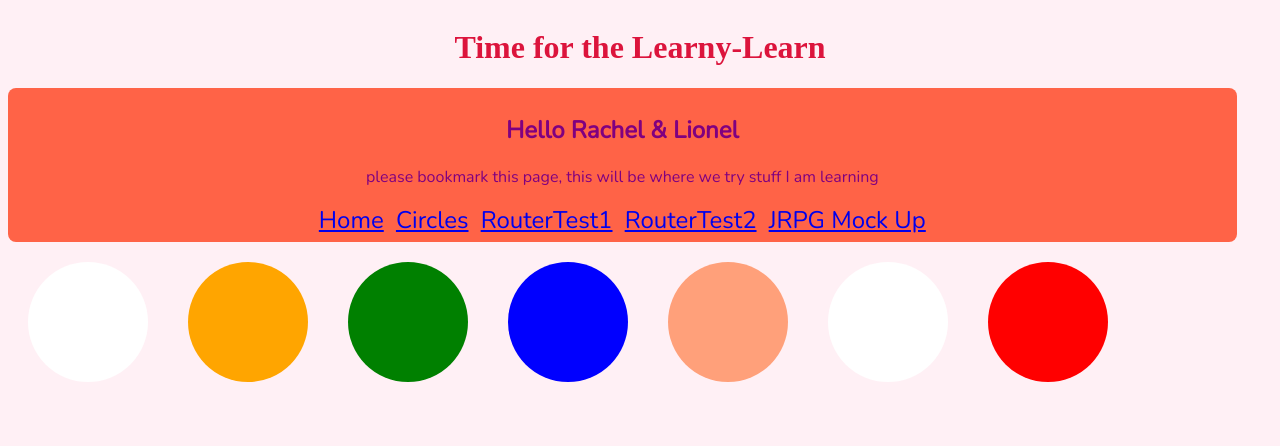
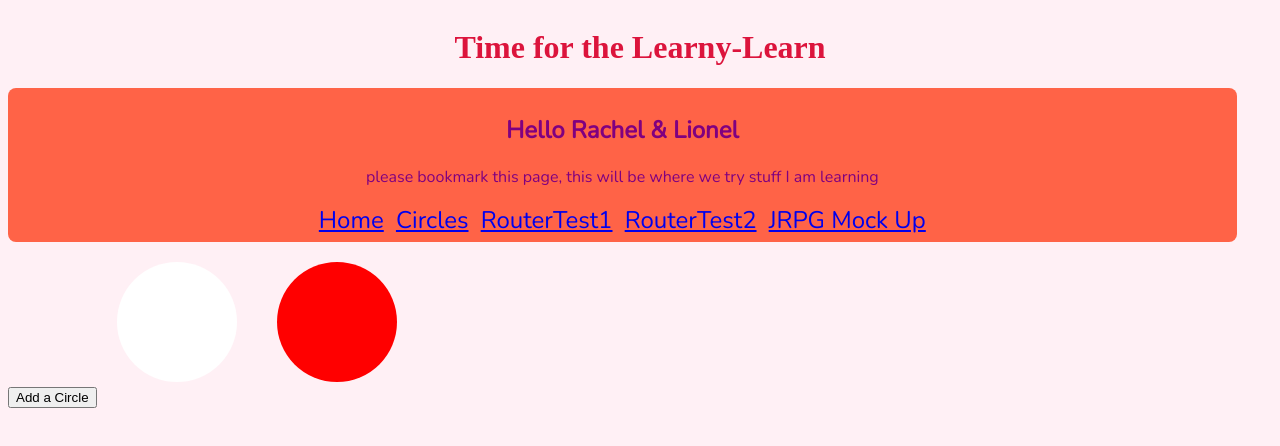
Before and after one commit to JF-LL-codebuds/react-play-study-fe, a React app: page /circles in a window 1280 px wide. Shown: the top 446 px of the page. Built offline with nearby package versions, Linux system fonts and the light colour scheme; a web font is replaced by a local one.

Commit message:
⭐️🌟⭐️got random color circle add func working

```diff
--- /dev/null
+++ b/src/components/circle/CircleButton.js
@@ -0,0 +1,21 @@
+import React, { Component } from 'react';
+import PropTypes from 'prop-types';
+
+class CircleButton extends Component {
+  static propTypes = {
+    addCircle: PropTypes.func.isRequired,
+  }
+  // clickAddCircle = () => {
+
+  // }
+
+  render() {
+    return (
+      <button type="AddCircle" onClick={this.props.addCircle}>
+        Add a Circle
+      </button>
+    );
+  }
+}
+
+export default CircleButton;
--- a/src/components/circle/CirclesComp.js
+++ b/src/components/circle/CirclesComp.js
@@ -1,23 +1,55 @@
-import React from 'react';
+import React, { Component } from 'react';
 import Circle from './Circle';
+import CircleButton from './CircleButton';
+import colors from '../../services/data/colors';
 
-export default function CirclesComp() {
-  let colorList = ['white', 'orange', 'green', 'blue', 'lightsalmon', ];
+// let colorList = ['white', 'orange', 'green', 'blue', 'lightsalmon'];
+// let circleList = [];
+
+export default class CirclesComp extends Component {
+  state = {
+    colorList: ['white', 'orange', 'green', 'blue', 'lightsalmon'],
+    circleList: []
+  };
+
+  populate = (colorList) => {
+    colorList.forEach(color => {
       let circleList = [];
-
-  colorList.forEach(color => {
       circleList.push(
         <Circle key={colorList.indexOf(color)} bgColor={color} />
       );
+      return circleList;
     });
+  }
 
-  console.log(circleList);
+  addCircle = () => {
+    let newList = [...this.state.circleList];
+    newList.push(
+      <Circle key={newList.length + 1}
+        bgColor={colors.randomColor()} />
+    );
+    console.log('addCircle fires');
+    this.setState({
+      circleList: newList
+    });
+    console.log(newList);
+  }
+
+  // componentDidMount() {
+  //   this.populate();
+  // }
+
+  render() {
 
     return (
       <section>
-      {circleList}
+
+        <CircleButton addCircle={this.addCircle} />
+        {this.state.circleList}
         <Circle />
         <Circle bgColor={'red'} />
+
       </section>
     );
   }
+}
```
Lines whose indentation alone changed are shown as unchanged.
